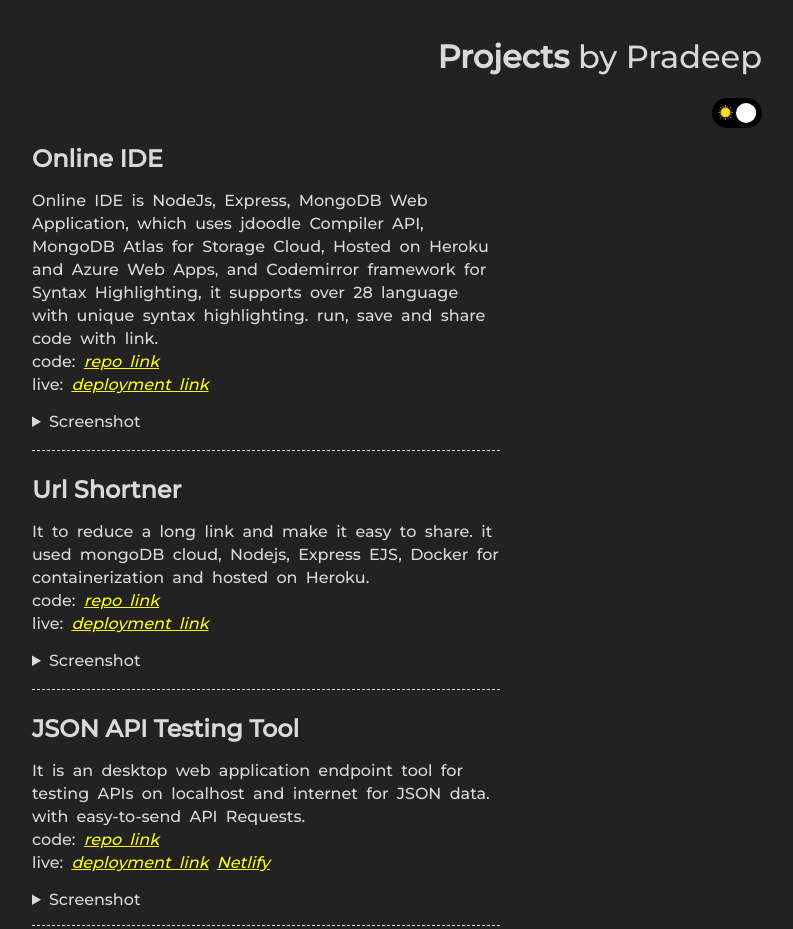
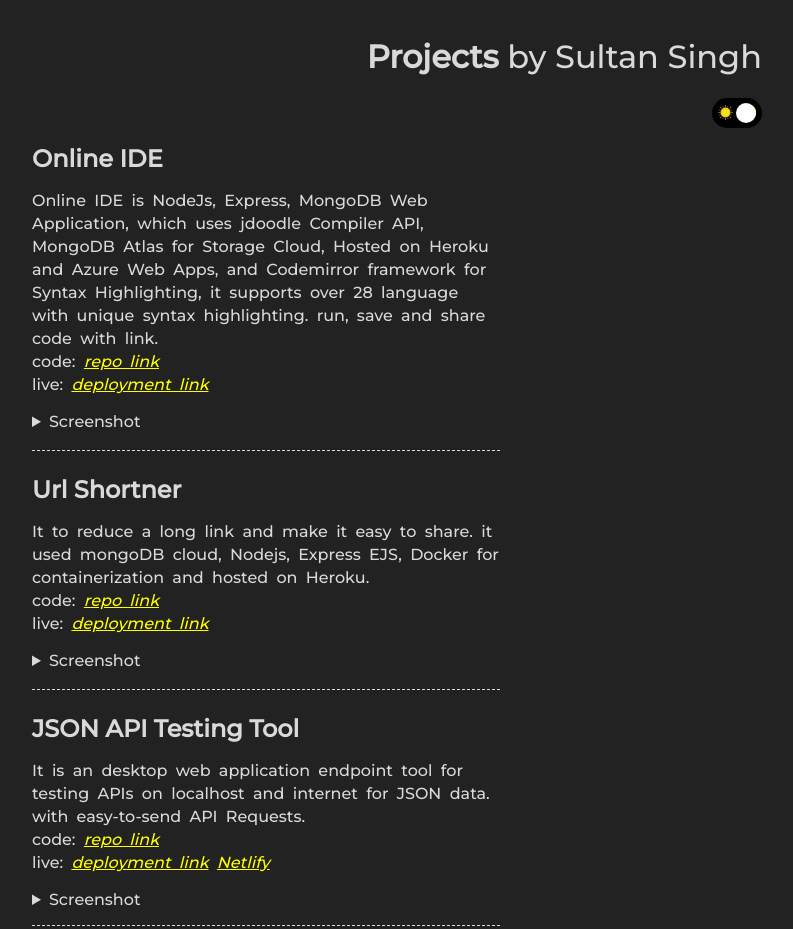
Before and after one commit to sultansingh731/sproject, a plain HTML site: page index.html in a window 1280 px wide. Shown: the top 929 px of the page, without its empty margins (374-1167 px from the left). Drawn offline with Linux system fonts and the light colour scheme.

Commit message:
pushpa :fire: hian me  :octocat:

```diff
--- a/index.html
+++ b/index.html
@@ -22,7 +22,7 @@
 
         <header class="header">
             <h1 class="header__title">
-                Projects <span style="font-weight: lighter;">by Pradeep</span></h1>
+                Projects <span style="font-weight: lighter;">by Sultan Singh</span></h1>
             <div class="tumbler__wrapper">
                 <div class="tumbler"></div>
                 <!-- 🌙🔆 -->
```
